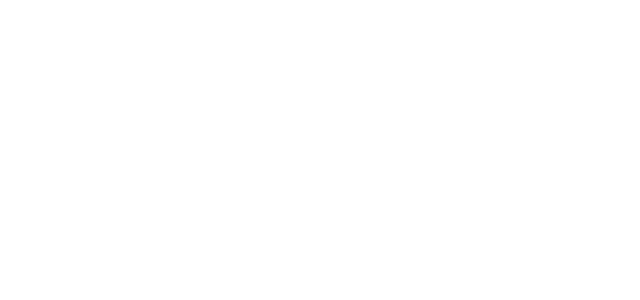
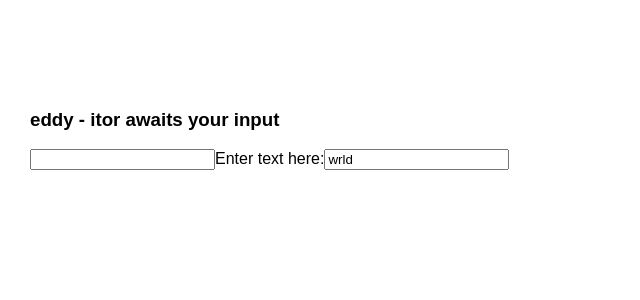
Before and after one commit to wbeck32/react-editor, a React (Create React App) app: page / in a window 1280 px wide. Shown: the top 300 px of the page, without its empty margins (0-640 px from the left). Built offline with nearby package versions, Linux system fonts and the light colour scheme.

Commit message:
saving formatting before editor borks it again

```diff
--- a/src/App.js
+++ b/src/App.js
@@ -16,55 +16,41 @@
       name: 'wrld',
       boo: 'boo',
       color: 'blue',
-      underline: ''
+      underline: '',
+      value: '',
+      editor: ''
     };
 
   }
 
   handleClick(target) {
-    console.log('click: ',target);
+    console.log('click: ', target);
 
   }
 
-  handleChange(target) {
-    console.log('change: ',target);
-
-
+  handleChange({name,value}) {
+    console.log('change: ', name, value);
+    this.setState({[name]: value})
   }
 
   handleSelect(target) {
-    console.log('select: ',target);
+    console.log('select: ', target);
   }
 
-  // look up "class fields" - property initializer for properties outside of the constructor
+  render() {
+    return (
+      <div className="App wrapper">
+      <div className="App-logo"/>
+      <h3> eddy - itor awaits your input </h3>
+      <div>
+        <input name = "editor" value = {this.state.editor} onChange = {({target}) =>this.handleChange(target)}/>
 
-  render() {
-
-    return (
-      <div className="App-logo">
-        <div className="App wrapper" onClick={({target}) => this.handleClick(target)}>
-          Hello {this.state.name}
-        </div>
-        <div>
-          <input
-            value={this.state.name}
-            onChange={({target}) =>
-              this.handleChange(target)}
-          />
-        <h1>Good morning!</h1>
-
-          <label>
+        <label >
           Enter text here:
-          <input
-            value={this.state.name}
-            type="textarea"
-            onChange={({target}) =>
-              this.handleChange(target)}
-            onSelect={({target}) => this.handleSelect(target)}
-          />
-          </label>
-        </div>
-      </div>
+          <input value = {this.state.name}type = "textarea"onChange = {({target}) => this.handleChange(target)} onSelect = {({target}) => this.handleSelect(target)}/>
+        </label>
+    </div>
+    </div>
     );
   }
 }
```
Also changed, not shown: package.json (line endings or trailing spaces).
